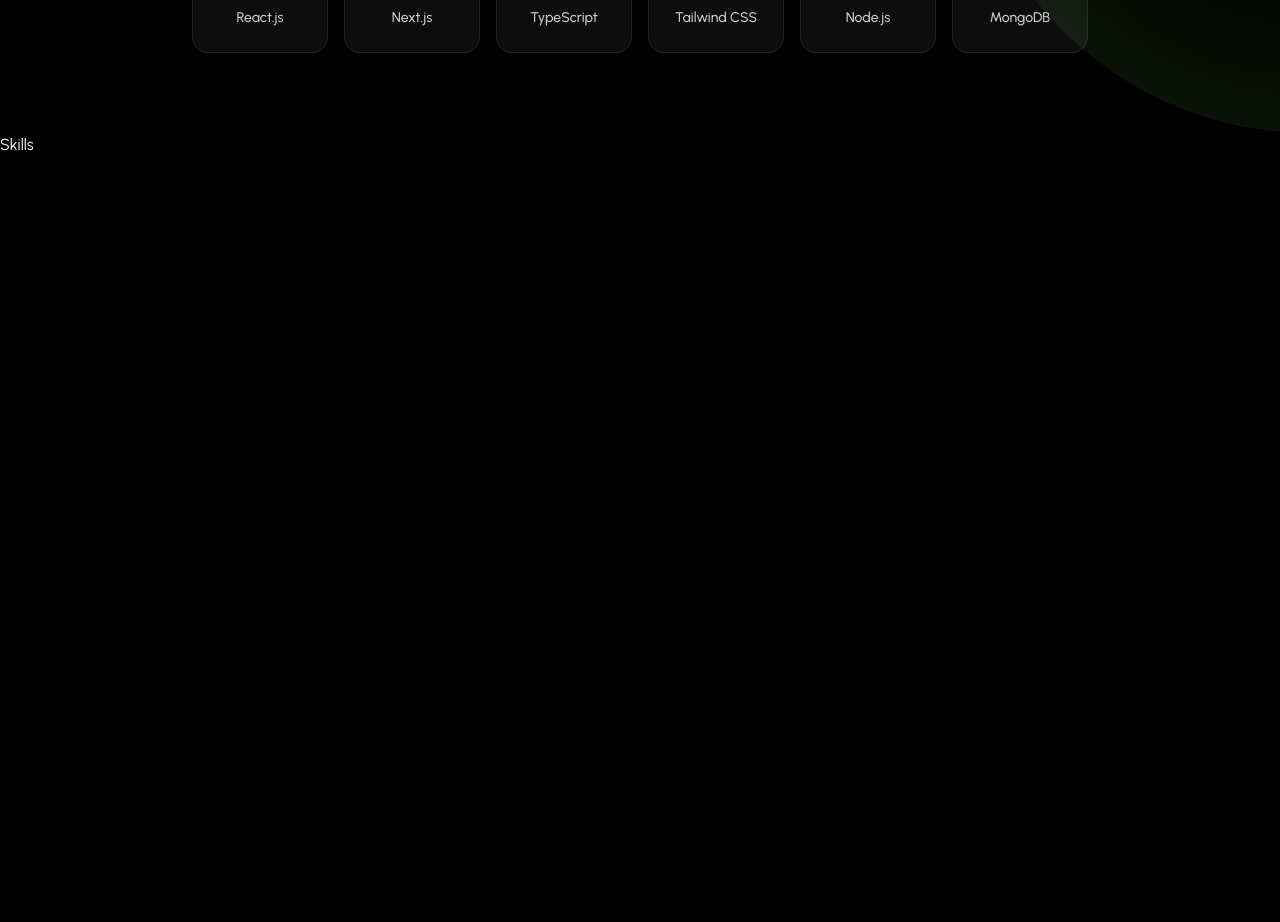
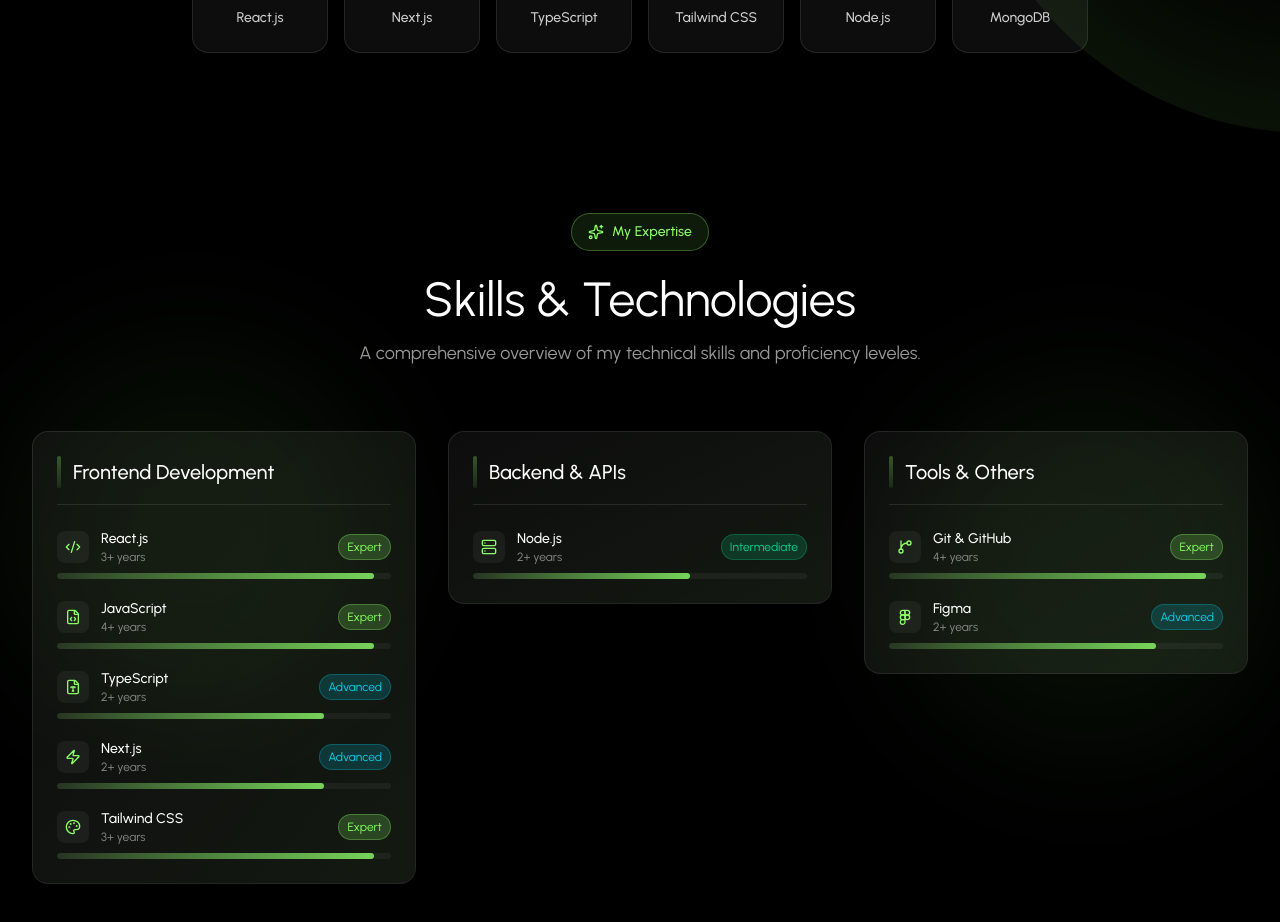
Before and after one commit to sageethhimachala/portfolio, a React (Vite) app in the folder react-dev-portfolio/: page / in a window 1280 px wide. Shown: the part 1740-2662 px from the top of the page. Built offline with nearby package versions, Linux system fonts and the light colour scheme.

Commit message:
added skills section

```diff
--- a/react-dev-portfolio/src/components/sections/Skills.jsx
+++ b/react-dev-portfolio/src/components/sections/Skills.jsx
@@ -43,9 +43,104 @@
       Advanced: "text-cyan-400 bg-cyan-500/20 border-cyan-500/30",
       Intermediate: "text-emerald-400 bg-emerald-500/20 border-emerald-500/30",
     };
+    return colors[level] || "text-gray-400 bg-gray-500/20 border-gray-500/30";
   };
 
-  return <div>Skills</div>;
+  return (
+    <section id="skills" className="relative py-20 bg-black overflow-hidden">
+      {/* Animated Background */}
+      <div className="absolute inset-0 overflow-hidden">
+        <div className="absolute top-1/4 left-0 w-96 h-96 bg-primary/10 rounded-full blur-3xl opacity-50" />
+        <div className="absolute bottom-1/4 right-0 w-96 h-96 bg-primary/10 rounded-full blur-3xl opacity-50" />
+      </div>
+
+      <div className="relative z-10 max-w-7xl mx-auto px-4 sm:px-6 lg:px-8 ">
+        <FadeIn delay={100}>
+          <div className="text-center mb-16">
+            <div className="inline-flex items-center gap-2 px-4 py-2 bg-primary/10 border border-primary/30 rounded-full mb-6">
+              <Icons.Sparkles className="w-4 h-4 text-primary" />
+              <span className="text-sm text-primary font-medium">
+                My Expertise
+              </span>
+            </div>
+
+            <h2 className="text-4xl lg:text-5xl font-normal text-white mb-4">
+              Skills & Technologies
+            </h2>
+            <p className="text-lg text-white/60 max-w-2xl mx-auto">
+              A comprehensive overview of my technical skills and proficiency
+              leveles.
+            </p>
+          </div>
+        </FadeIn>
+
+        {/* Skills Categories */}
+        <div className="grid grid-cols-1 lg:grid-cols-3 gap-8">
+          {Object.entries(skillCategories).map(
+            ([category, categorySkills], categoryIndex) => (
+              <FadeIn key={category} delay={categoryIndex * 100}>
+                <div className="relative bg-white/5 border border-white/10 rounded-2xl p-6 hover:border-primary/30 transition-all duration-300 group">
+                  <div className="flex items-center gap-3 mb-6 pb-4 border-b border-white/10">
+                    <div className="w-1 h-8 bg-linear-to-b from-primary/30 to-primary/10 rounded-full"></div>
+                    <h3 className="text-xl font-medium text-white">
+                      {category}
+                    </h3>
+                  </div>
+
+                  {/* Skills List */}
+                  <div className="space-y-5">
+                    {categorySkills.map((skill, skillIndex) => {
+                      const IconComponent = Icons[skill.icon] || Icons.Code2;
+                      const proficiency = getProficencyLevel(skill.level);
+
+                      return (
+                        <div key={skill.id} className="space-y-2">
+                          <div className="flex items-center justify-between">
+                            <div className="flex items-center gap-3">
+                              <div className="p-2 bg-white/5 rounded-lg">
+                                <IconComponent className="w-4 h-4 text-primary" />
+                              </div>
+
+                              <div>
+                                <div className="text-sm font-medium text-white">
+                                  {skill.name}
+                                </div>
+                                <div className="text-xs text-white/50">
+                                  {skill.experience}
+                                </div>
+                              </div>
+                            </div>
+
+                            <span
+                              className={`text-xs px-2 py-1 rounded-full border ${getLevelColor(
+                                skill.level
+                              )}`}
+                            >
+                              {skill.level}
+                            </span>
+                          </div>
+
+                          <div className="relative h-1.5 bg-white/5 rounded-full overflow-hidden">
+                            <div
+                              className="absolute top-0 left-0 h-full bg-linear-to-r from-primary/10 to-primary/80 rounded-full transition-all duration-1000 ease-out"
+                              style={{ width: `${proficiency}%` }}
+                            ></div>
+                          </div>
+                        </div>
+                      );
+                    })}
+                  </div>
+
+                  {/* Hover Glow Effect */}
+                  <div className="absolute inset-0 bg-linear-to-br from-primary/0 to-primary/5 group-hover:from-primary/5 group-hover:to-primary/5 rounded-2xl transition-all duration-300 pointer-events-none"></div>
+                </div>
+              </FadeIn>
+            )
+          )}
+        </div>
+      </div>
+    </section>
+  );
 };
 
 export default Skills;
```
